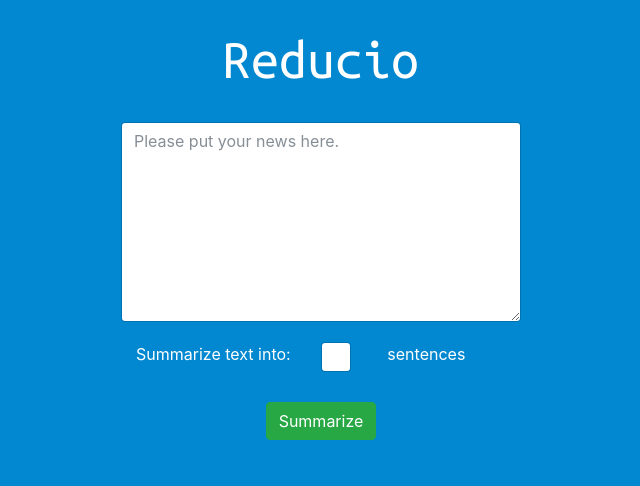
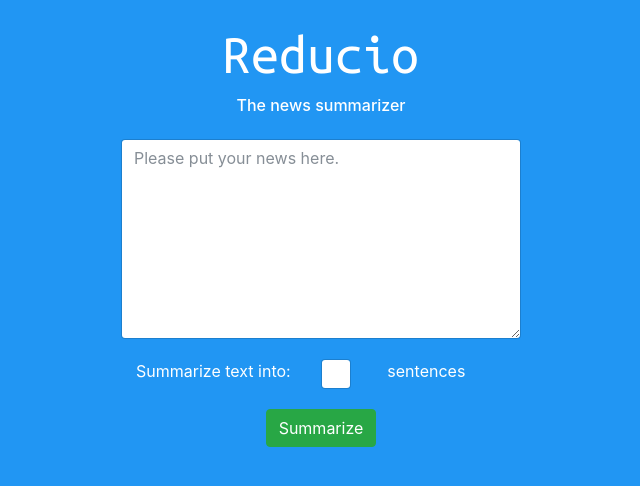
Before and after one commit to devinalvaro/reducio, a Flask app: page / in a window 1280 px wide. Shown: the top 486 px of the page, without its empty margins (319-959 px from the left). Run offline with Flask 2, Linux system fonts and the light colour scheme; some libraries are stand-ins or nearby versions.

Commit message:
Stylize summarize-text-box and colors

```diff
--- a/static/main.css
+++ b/static/main.css
@@ -1,18 +1,21 @@
 body {
     margin: 20px auto;
 
-    background-color: #0288d1;
+    color: #fff;
+    background-color: #2196f3;
 
     text-align: center;
 }
 
-h1 {
-    margin: 10px auto;
-
-    color: #fff;
+#title {
+    margin: 5px auto;
 
     font-family: 'Ubuntu Mono';
     font-size: 3.5em;
+}
+
+#subtitle {
+    margin: 5px;
 }
 
 #main-body {
@@ -35,7 +38,11 @@ h1 {
 }
 
 #sum-btn {
-    margin: 20px;
+    margin: 10px auto 20px;
 
     cursor: pointer;
 }
+
+#summarized-text-box {
+    padding: 10px;
+}
--- a/static/main.js
+++ b/static/main.js
@@ -8,6 +8,7 @@ $(document).ready(function() {
                 'number': number
             },
             success: function(data) {
+                $("#summarized-text-box").css('background-color', '#66bb6a');
                 $("#summarized-text-box").html(data);
             }
         });
--- a/templates/index.html
+++ b/templates/index.html
@@ -25,7 +25,13 @@
 <body>
     <div id="main-body" class="container">
         <div class="row">
-            <h1>Reducio</h1>
+            <div class="col">
+                <h1 id="title">Reducio</h1>
+            </div>
+            <div class="w-100"></div>
+            <div class="col">
+                <h6 id="subtitle">The news summarizer</h6>
+            </div>
         </div>
 
         <div class="row">
@@ -53,7 +59,7 @@
         </div>
 
         <div class="row">
-            <div id="summarized-text-box"></div>
+            <div id="summarized-text-box" align="left"></div>
         </div>
     </div>
 </body>
```
